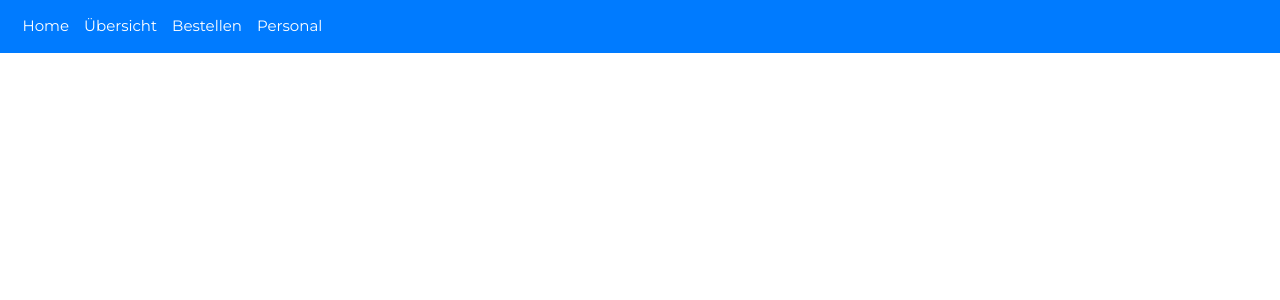
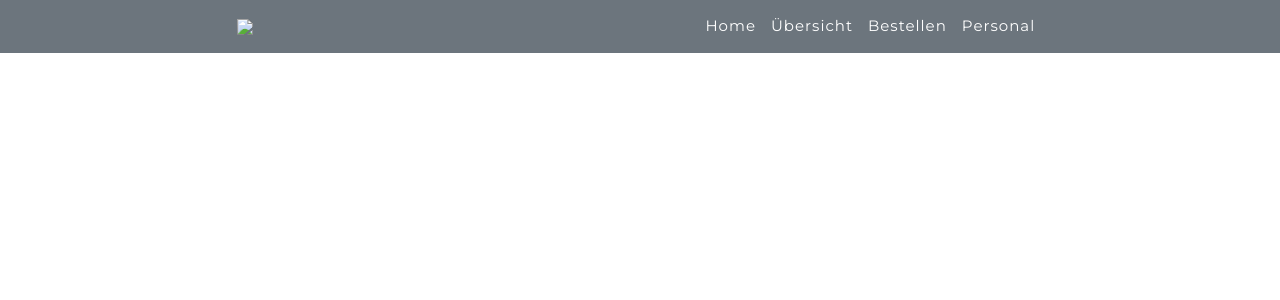
Before and after one commit to MichaelWinsauer/Vulcanus, a PHP site: page /html/main.html in a window 1280 px wide. Shown: the top 300 px of the page. Run offline with PHP 8.4, Linux system fonts and the light colour scheme.

Commit message:
MenuBar changes

```diff
--- a/Pizzabestelldienst/css/style.css
+++ b/Pizzabestelldienst/css/style.css
@@ -7,3 +7,7 @@
     margin: 0 auto;
     width: 100%;
 }
+
+.letterspacing-1 {
+    letter-spacing: 1px;
+}
--- a/Pizzabestelldienst/html/main.html
+++ b/Pizzabestelldienst/html/main.html
@@ -13,19 +13,22 @@
     </head>
     <body>
         <div class="container-full">
-            <div class="navbar navbar-expand-sm bg-primary text-white">
-                <ul class="navbar-nav mr-auto">
+            <div class="navbar navbar-expand-sm bg-secondary text-white d-flex justify-content-around">
+                <div class="brand-logo">
+                    <img src="#">
+                </div>
+                <ul class="navbar-nav letterspacing-1">
                     <li class="nav-item">
-                        <a class="nav-link">Home</a>
+                        <a class="nav-link text-white" href="#">Home</a>
                     </li>
                     <li class="nav-item">
-                        <a class="nav-link">Übersicht</a>
+                        <a class="nav-link text-white" href="#">Übersicht</a>
                     </li>
                     <li class="nav-item">
-                        <a class="nav-link">Bestellen</a>
+                        <a class="nav-link text-white" href="#">Bestellen</a>
                     </li>
                     <li class="nav-item">
-                        <a class="nav-link">Personal</a>
+                        <a class="nav-link text-white" href="#" >Personal</a>
                     </li>
                 </ul>
             </div>
```
